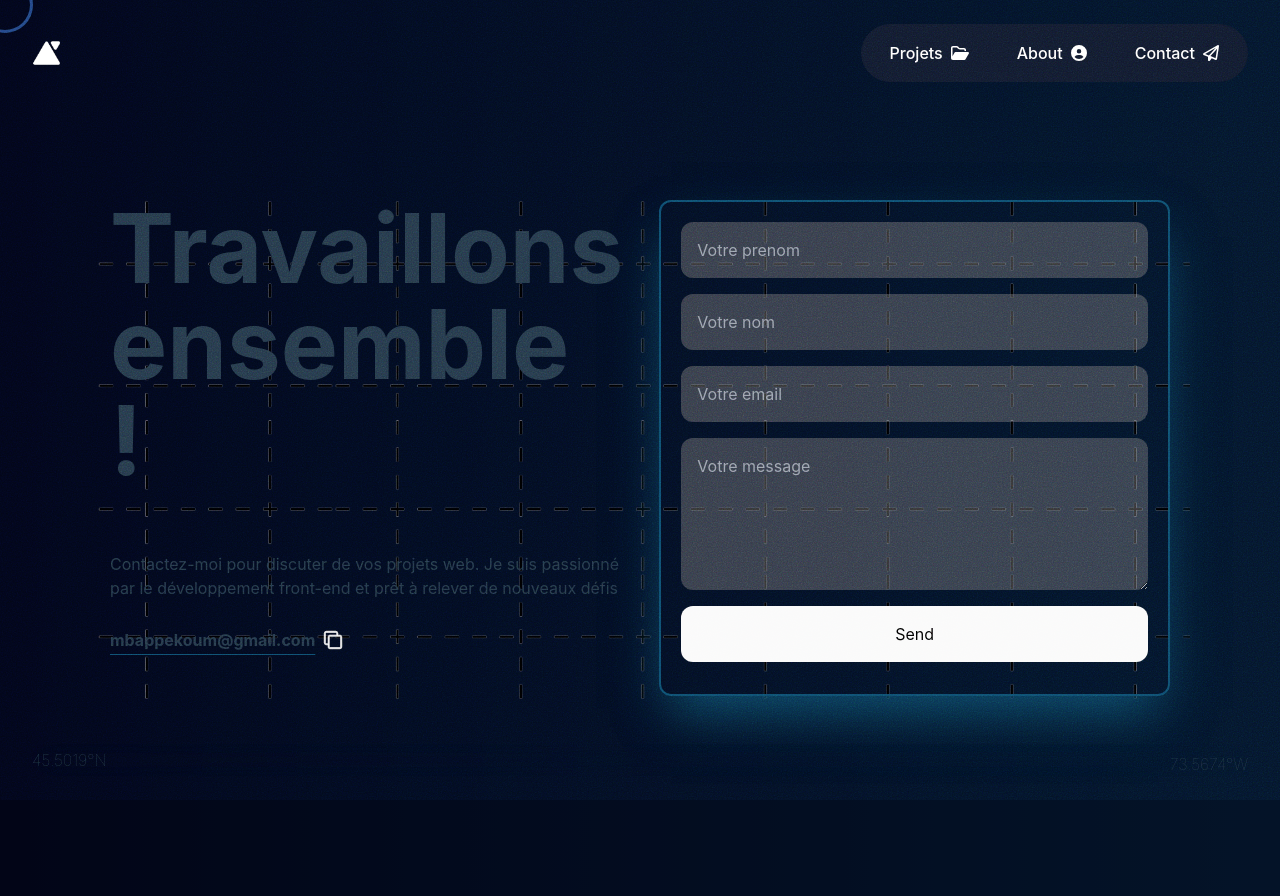
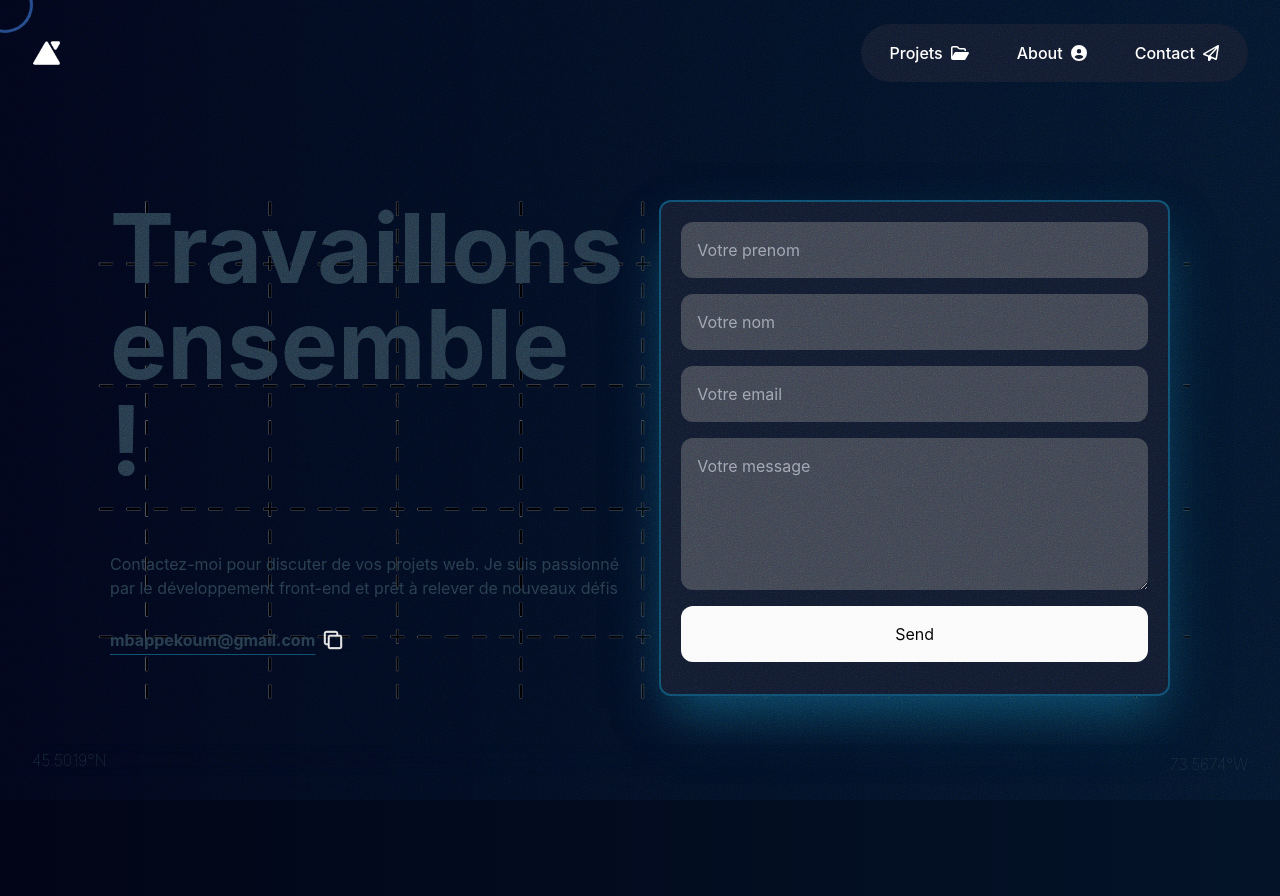
Before and after one commit to Alexanderkoum/Portfolio-2024, a React (Vite) app: page /contact in a window 1280 px wide. Built offline with nearby package versions, Linux system fonts and the light colour scheme.

Commit message:
update contact page

```diff
--- a/src/pages/Contact.jsx
+++ b/src/pages/Contact.jsx
@@ -39,7 +39,7 @@ const Contact = () => {
 
   return (
     <motion.div
-    className={` max-w-36xl relative flex gap-9 flex-wrap md:flex-nowrap w-[100%] md:w-[1100px] px-5 py-2 bg-hero-pattern bg-cover bg-no-repeat bg-center`}
+    className={` max-w-36xl relative flex gap-9 flex-wrap md:flex-nowrap w-[100%] md:w-[1100px] px-5 py-2 bg-hero-pattern bg-cover bg-no-repeat bg-center bg-opacity-10`}
     initial={{ opacity: 0, y: 100 }}
       animate={{ opacity: 1, y: 0 }}
       transition={{
@@ -56,7 +56,7 @@ const Contact = () => {
       <form
         ref={form}
         onSubmit={sendEmail}
-        className="rounded-xl flex flex-col space-y-4 w-[400px] md:w-[800px] shadow-2xl shadow-sky-900 border-2 border-sky-900 p-5"
+        className="rounded-xl flex flex-col space-y-4 w-[400px] md:w-[800px] shadow-2xl shadow-sky-900 border-2 border-sky-900 p-5 bg-slate-900"
         action=""
         method="post"
       >
--- a/tailwind.config.js
+++ b/tailwind.config.js
@@ -9,7 +9,12 @@ export default {
       backgroundImage: {
         'hero-pattern': "url('./assets/gridpattern.png')",
         'dotted-white': "url('/assets/minimal_halftone_pattern_background.jpg')",
-      }
+      },
+      backgroundOpacity: {
+        '10': '0.1',
+        '20': '0.2',
+        '95': '0.95',
+       }
     },
   },
   plugins: [],
```
